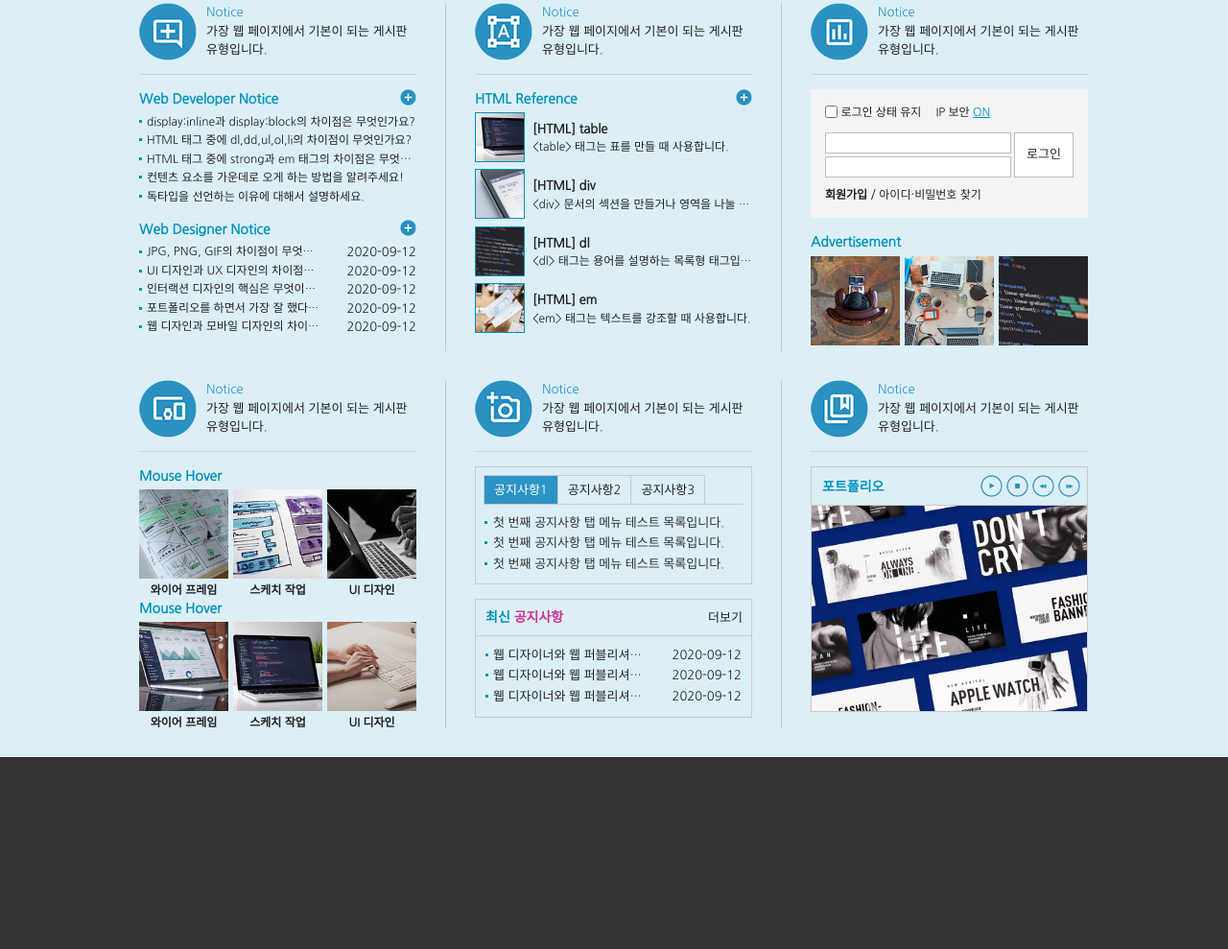
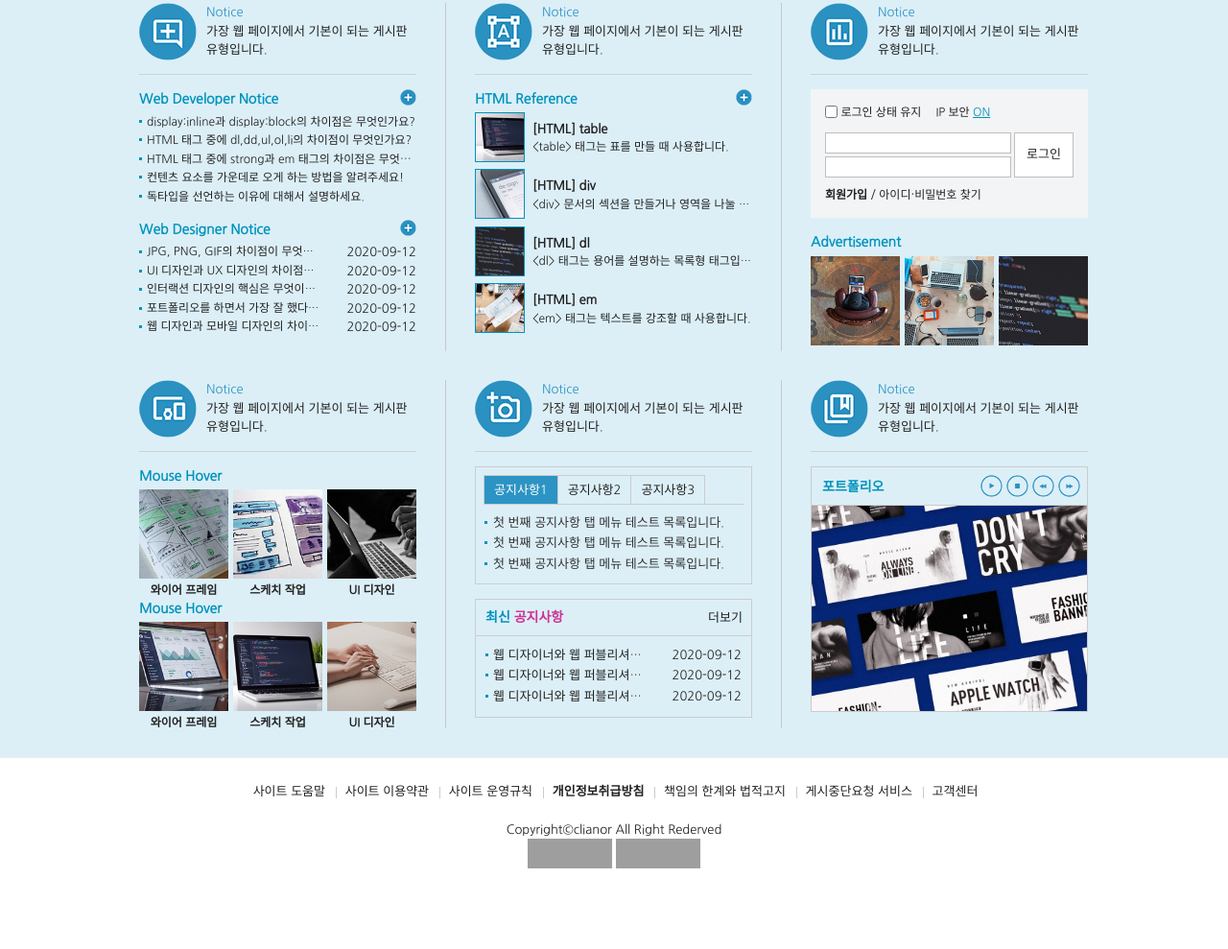
Before and after one commit to clianor/Web-Accessibility, a plain HTML site: page site/index.html in a window 1280 px wide. Shown: the part 822-1811 px from the top of the page at 96% size. After the commit the page ends 1758 px from the top, so only its background shows below. Drawn offline with Linux system fonts and the light colour scheme; grey boxes are pictures that could not be loaded; a web font is replaced by a local one.

Commit message:
28. 푸터 & W3C
Signed-off-by: clianor <ejrgus94160@gmail.com>

```diff
--- a/site/css/reset.css
+++ b/site/css/reset.css
@@ -47,7 +47,7 @@ body, input, textarea, select, button, table {
 }
 
 /* 폰트 스타일 초기화 */
-em {
+em, address {
   font-style: normal;
 }
 
--- a/site/css/style.css
+++ b/site/css/style.css
@@ -31,8 +31,7 @@
 #contents {
 }
 #footer {
-  height: 200px;
-  background: #333;
+  border-top: 1px solid #eee;
 }
 
 /* 컨텐츠 레이아웃 */
@@ -760,3 +759,30 @@
 .popup ul li a img {
   width: 100%;
 }
+
+/* 푸터 */
+.footer {
+  padding: 25px 0;
+  text-align: center;
+}
+.footer ul {
+  margin-bottom: 20px;
+}
+.footer li {
+  position: relative;
+  display: inline;
+  padding: 0 7px 0 10px;
+}
+.footer li:before {
+  content: "";
+  width: 1px;
+  height: 12px;
+  background: #ccc;
+  position: absolute;
+  left: 0;
+  top: 2px;
+}
+.footer li:first-child::before {
+  width: 0;
+  height: 0;
+}
--- a/site/index.html
+++ b/site/index.html
@@ -423,7 +423,33 @@
     <!-- //contents -->
 
     <div id="footer">
-
+      <div class="container">
+        <div class="ir_su">푸터 영역</div>
+        <div class="footer">
+          <ul>
+            <li><a href="#">사이트 도움말</a></li>
+            <li><a href="#">사이트 이용약관</a></li>
+            <li><a href="#">사이트 운영규칙</a></li>
+            <li><a href="#"><strong>개인정보취급방침</strong></a></li>
+            <li><a href="#">책임의 한계와 법적고지</a></li>
+            <li><a href="#">게시중단요청 서비스</a></li>
+            <li><a href="#">고객센터</a></li>
+          </ul>
+          <address>
+            Copyright&copy;clianor All Right Rederved
+          </address>
+          <div class="w3c">
+            <a href="http://validator.w3.org/check?uri=referer">
+              <img src="http://www.w3.org/Icons/valid-xhtml10" alt="Valid XHTML 1.0 Transitional" height="31" width="88" />
+            </a>
+            <a href="https://jigsaw.w3.org/css-validator/check/referer">
+              <img style="border:0;width:88px;height:31px"
+                  src="https://jigsaw.w3.org/css-validator/images/vcss"
+                  alt="올바른 CSS입니다!" />
+            </a>
+          </div>
+        </div>
+      </div>
     </div>
     <!-- //footer -->
   </div>
```
